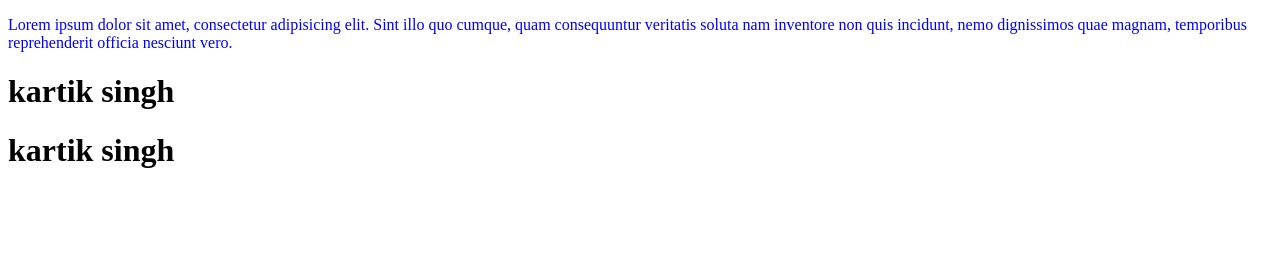
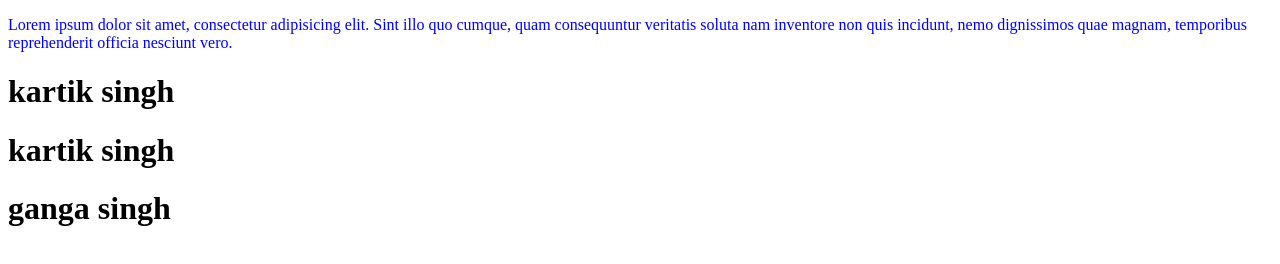
Before and after one commit to kartik428/localRepo, a plain HTML site: page index.html in a window 1280 px wide. Drawn offline with Linux system fonts and the light colour scheme.

Commit message:
changes done

```diff
--- a/index.html
+++ b/index.html
@@ -10,5 +10,6 @@
     <p>Lorem ipsum dolor sit amet, consectetur adipisicing elit. Sint illo quo cumque, quam consequuntur veritatis soluta nam inventore non quis incidunt, nemo dignissimos quae magnam, temporibus reprehenderit officia nesciunt vero.</p>
     <h1>kartik singh</h1>
     <h1>kartik singh</h1>
+    <h1>ganga singh</h1>
 </body>
 </html>
```
